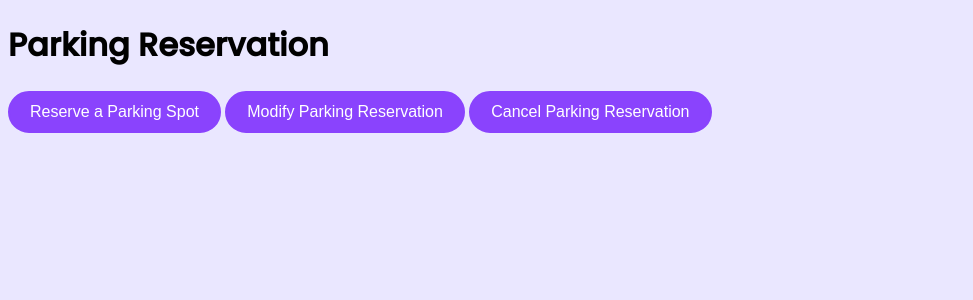
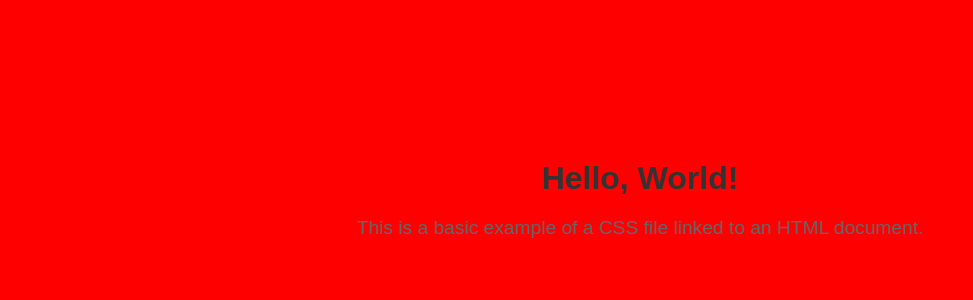
Before and after one commit to analiciasosa2019/cecs443_project, a Django app: page / in a window 1280 px wide. Shown: the top 300 px of the page, without its empty margins (0-973 px from the left). Run offline with Django 4.2, Linux system fonts and the light colour scheme.

Commit message:
added css to project

```diff
--- a/CECS443_project/settings.py
+++ b/CECS443_project/settings.py
@@ -117,8 +117,6 @@ USE_TZ = True
 
 STATIC_URL = "static/"
 
-
-
 # Default primary key field type
 # https://docs.djangoproject.com/en/4.2/ref/settings/#default-auto-field
 
--- /dev/null
+++ b/parking_manager/static/css/test.css
@@ -0,0 +1,19 @@
+/* styles.css */
+
+body {
+    font-family: Arial, sans-serif;
+    text-align: center;
+    margin: 20vh 0;
+    background-color: #ff0000; /* Set background color to bright red */
+  }
+
+  h1 {
+    color: #333;
+    font-size: 2em;
+    margin-bottom: 20px;
+  }
+
+  p {
+    color: #666;
+    font-size: 1.2em;
+  }
--- a/parking_manager/templates/parking_manager/index.html
+++ b/parking_manager/templates/parking_manager/index.html
@@ -1,42 +1,15 @@
-<!-- myapp/templates/home.html -->
-{% load static %}
+<!-- index.html -->
+
 <!DOCTYPE html>
-<html>
-  <head>
-    <title>Parking Garage Automation</title>
-    <style>
-      @import url("https://fonts.googleapis.com/css2?family=Poppins:wght@300;400;500&display=swap");
-      body {
-        background: #eae7ff;
-        font-family: "Poppins", sans-serif;
-      }
-      button {
-        display: inline-block;
-        padding: 10px 20px;
-        font-size: 16px;
-        text-align: center;
-        text-decoration: none;
-        cursor: pointer;
-        border: 2px solid #8a43fd;
-        color: white;
-        background-color: #8a43fd;
-        border-radius: 60px;
-        transition: background-color 0.3s ease;
-      }
-
-      button:hover {
-        background-color: #c099fd;
-        border: 2px solid #c099fd;
-        color: white;
-      }
-    </style>
-  </head>
-  <body>
-    <div>
-      <h1>Parking Reservation</h1>
-      <button>Reserve a Parking Spot</button>
-      <button>Modify Parking Reservation</button>
-      <button>Cancel Parking Reservation</button>
-    </div>
-  </body>
+<html lang="en">
+<head>
+  <meta charset="UTF-8">
+  <meta name="viewport" content="width=device-width, initial-scale=1.0">
+  <link rel="stylesheet" href="static/css/test.css">
+  <title>Hello, World!</title>
+</head>
+<body>
+  <h1>Hello, World!</h1>
+  <p>This is a basic example of a CSS file linked to an HTML document.</p>
+</body>
 </html>
--- a/parking_manager/views.py
+++ b/parking_manager/views.py
@@ -5,23 +5,23 @@ def index(request):
     user = "John"  # Replace this with your user data
     return render(request, 'parking_manager/index.html', {'user': user})
 
-def payment(request):
-    return render(request, 'parking_manager/pages/payment.html')
+def payment():
+    return
 
-def res_cancel_confirmation(request):
-    return render(request, 'parking_manager/pages/res_cancel_confirmation.html')
+def res_cancel_confirmation():
+    return
 
-def res_cancellation(request):
-    return render(request, 'parking_manager/pages/res_cancellation.html')
+def res_cancellation():
+    return
 
-def res_confirmation(request):
-    return render(request, 'parking_manager/pages/res_confirmation.html')
+def res_confirmation():
+    return
 
-def res_mod_confirmation(request):
-    return render(request, 'parking_manager/pages/res_mod_confirmation.html')
+def res_mod_confirmation():
+    return
 
-def res_modification(request):
-    return render(request, 'parking_manager/pages/res_modification.html')
+def res_modification():
+    return
 
 def reservation(request):
-    return render(request, 'parking_manager/pages/reservation.html')
+    return
```
Also changed, not shown: parking_manager/templates/parking_manager/payment.html (added), parking_manager/templates/parking_manager/res_cancel_confirmation.html (added), parking_manager/templates/parking_manager/res_cancellation.html (added), parking_manager/templates/parking_manager/res_confirmation.html (added), parking_manager/templates/parking_manager/res_mod_confirmation.html (added), parking_manager/templates/parking_manager/res_modification.html (added), parking_manager/templates/parking_manager/reservation.html (added).
